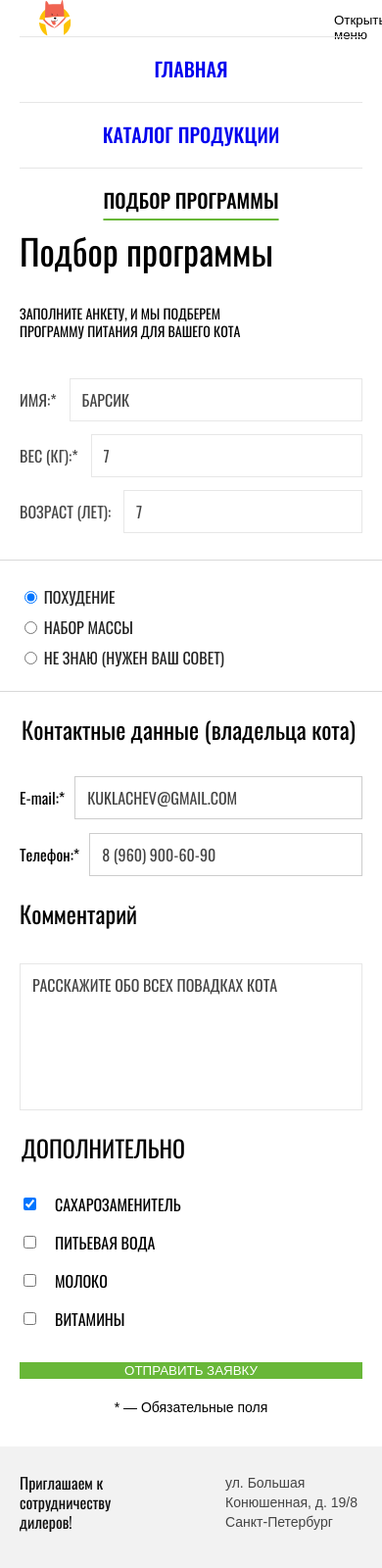
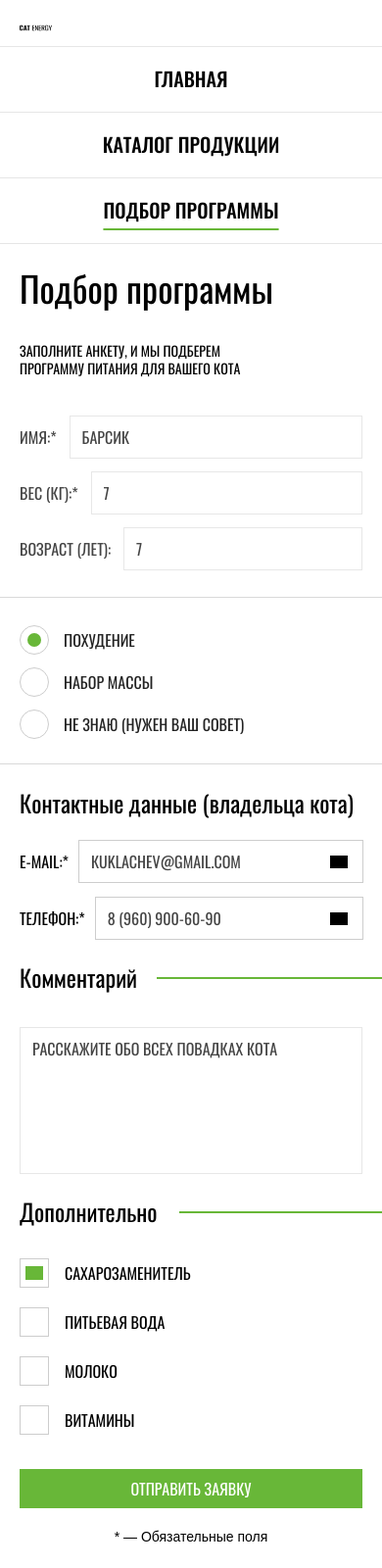
Before and after one commit to Holder19/1796901-cat-energy-23, a plain HTML site: page source/form.html in a window 390 px wide. Shown: the top 1600 px of the page at 98% size. Drawn offline with nearby package versions, Linux system fonts and the light colour scheme; files that its build step writes are made by us from their sources.

Commit message:
Выполняет декоративные элементы втутренних страниц

```diff
--- a/source/form.html
+++ b/source/form.html
@@ -7,19 +7,20 @@
   <title>Кэт энерджи: Подбор программы</title>
 </head>
 <body class="page__body">
-  <div class="page__leveler">
+  <div class="page__leveler page__leveler--mobile_off">
+    <div class="page-header__wrapper">
       <header class="page-header">
         <a class="page-header__logo">
-        <img  class="page-header__logo-image"  width="33" height="37" src="img/icon/logo-mobile.svg" alt="Логотип интернет-магазина фитнес еды для котиков">
+          <img  class="page-header__logo-image"  width="33" height="37" src="img/icon/logo-cat-energy.svg" alt="Логотип интернет-магазина фитнес еды для котиков">
         </a>
-      <nav class="main-nav">
-        <button class="main-nav__toggle" type="button"><span class="vissualy-hidden">Открыть меню</span></button>
+        <nav class="main-nav main-nav--nojs">
+          <button class="main-nav__toggle" type="button"><span class="visually-hidden">Открыть меню</span></button>
             <ul class="main-nav__list nav-list">
               <li class="nav-list__item">
-              <a href="index.html">Главная</a>
+                <a class="nav-list__link" href="index.html">Главная</a>
               </li>
               <li class="nav-list__item">
-              <a href="catalog.html">Каталог продукции</a>
+                <a class="nav-list__link" href="catalog.html">Каталог продукции</a>
               </li>
               <li class="nav-list__item">
                 <a class="nav-list__link" aria-current="page">Подбор программы</a>
@@ -27,6 +28,7 @@
             </ul>
         </nav>
       </header>
+    </div>
   </div>
   <main class="page-main">
       <section>
@@ -38,8 +40,8 @@
             <form class="page-main__form form" action="https://echo.htmlacademy.ru" method="POST" >
               <div class="form__layout-wrapper">
                 <fieldset class="form__parameters parameters">
+                  <legend class="visually-hidden">Параметры вашего котика</legend>
                   <div class="page__leveler page__leveler--tablet_off">
-                    <legend class="visually-hidden">Параметры вашего котика</legend>
                       <ul class="parameters__list">
                         <li class="parameters__item">
                           <label class="parameters__label" for="name-field">ИМЯ:*</label>
@@ -57,19 +59,19 @@
                   </div>
                 </fieldset>
                 <fieldset class="form__program program-goal">
+                  <legend class="visually-hidden">Выберите программу</legend>
                   <div class="page__leveler page__leveler--tablet_off">
-                    <legend class="visually-hidden">Выберите программу</legend>
                     <ul class="program-goal__list">
                       <li class="program-goal__item">
-                        <input class="program-goal__radio" type="radio" name="program" value="slim" id="slim" checked>
+                        <input class="program-goal__radio visually-hidden" type="radio" name="program" value="slim" id="slim" checked>
                         <label class="program-goal__label" for="slim">Похудение</label>
                       </li>
                       <li class="program-goal__item">
-                        <input class="program-goal__radio" type="radio" name="program" value="pro" id="pro">
+                        <input class="program-goal__radio visually-hidden" type="radio" name="program" value="pro" id="pro">
                         <label class="program-goal__label" for="pro">Набор массы</label>
                       </li>
                       <li class="program-goal__item">
-                        <input class="program-goal__radio" type="radio" name="program" value="advice" id="advice">
+                        <input class="program-goal__radio visually-hidden" type="radio" name="program" value="advice" id="advice">
                         <label class="program-goal__label" for="advice">Не знаю (Нужен ваш совет)</label>
                       </li>
                     </ul>
@@ -77,44 +79,46 @@
                 </fieldset>
             </div>
             <fieldset class="form__contacts contacts">
+              <legend class="contacts__title form__title">Контактные данные (владельца кота)</legend>
               <div class="page__leveler page__leveler--tablet_off">
-                <legend class="contacts__title">Контактные данные (владельца кота)</legend>
                 <ul class="contacts__list">
                   <li class="contacts__item">
                     <label class="contacts__label" for="email-field">E-mail:*</label>
-                    <input class="contacts__input form__field" type="email" id="email-field" name="email" placeholder="кuklachev@gmail.com" required>
+                    <input class="contacts__input form__field " type="email" id="email-field" name="email" placeholder="кuklachev@gmail.com" required>
+                    <span class="contacts__input-icon"></span>
                   </li>
                   <li class="contacts__item">
                     <label class="contacts__label" for="phone-field">Телефон:*</label>
-                    <input class="contacts__input form__field" type="tel" id="phone-field" name="phone" placeholder="8 (960) 900-60-90" required>
+                    <input class="contacts__input form__field " type="tel" id="phone-field" name="phone" placeholder="8 (960) 900-60-90" required>
+                    <span class="contacts__input-icon"></span>
                   </li>
                 </ul>
               </div>
             </fieldset>
             <div class="page__leveler page__leveler--tablet_off">
-              <label class="form__textarea-title" for="details-field">Комментарий</label>
               <div class="form__textarea-wrapper">
-                <textarea class="form__textarea form__field" name="details" id="details-field" placeholder="Расскажите обо всех повадках кота" required></textarea>
+                <label class="form__textarea-title form__title" for="details-field">Комментарий</label>
+                <textarea class="form__textarea form__field " name="details" id="details-field" placeholder="Расскажите обо всех повадках кота" required></textarea>
               </div>
             </div>
             <fieldset class="form__additionally additionally">
+              <legend class="addititionally__subtitle form__title">Дополнительно</legend>
               <div class="page__leveler page__leveler--tablet_off">
-                <legend class="addititionally__subtitle">Дополнительно</legend>
                 <ul class="additionally__list">
                   <li class="additionally__item">
-                    <input class="additionally__checkbox" type="checkbox" name="sweetener" id="sweetener" checked>
+                    <input class="additionally__checkbox visually-hidden" type="checkbox" name="sweetener" id="sweetener" checked>
                     <label class="additionally__label" for="sweetener">Cахарозаменитель</label>
                   </li>
                   <li class="additionally__item">
-                    <input class="additionally__checkbox" type="checkbox" name="water" id="water">
+                    <input class="additionally__checkbox visually-hidden" type="checkbox" name="water" id="water">
                     <label class="additionally__label" for="water">Питьевая вода</label>
                   </li>
                   <li class="additionally__item">
-                    <input class="additionally__checkbox" type="checkbox" name="milk" id="milk">
+                    <input class="additionally__checkbox visually-hidden" type="checkbox" name="milk" id="milk">
                     <label class="additionally__label" for="milk">Молоко</label>
                   </li>
                   <li class="additionally__item">
-                    <input class="additionally__checkbox" type="checkbox" name="vitamins" id="vitamins">
+                    <input class="additionally__checkbox visually-hidden" type="checkbox" name="vitamins" id="vitamins">
                     <label class="additionally__label" for="vitamins">Витамины</label>
                   </li>
                 </ul>
@@ -146,27 +150,27 @@
       <div class="page-footer__wrapper">
       <div class="page-footer__logo">
         <a href="#">
-          <img src="./img/icon/logo-cat-energy.svg" alt="Логотип интернет-магазина фитнес еды для котиков" width="128" height="24">
+          <img class="page-footer__logo-icon" src="./img/icon/logo-cat-energy.svg" alt="Логотип интернет-магазина фитнес еды для котиков" width="128" height="24">
         </a>
       </div>
       <div class="page-footer__social social">
         <h2 class="visually-hidden">Давайте дружить</h2>
         <ul class="social__list">
           <li class="social__item">
-            <a href="#"><span>Вконтакте</span></a>
+            <a class="social__link social__link--vk" href="#"><span class="visually-hidden">Вконтакте</span></a>
           </li>
           <li class="social__item">
-            <a href="#"><span>Инстаграмм</span></a>
+            <a class="social__link social__link--instagram" href="#"><span class="visually-hidden">Инстаграмм</span></a>
           </li>
           <li class="social__item">
-            <a href="#"><span>Фейсбук</span></a>
+            <a class="social__link social__link--facebook" href="#"><span class="visually-hidden">Фейсбук</span></a>
           </li>
         </ul>
       </div>
       <div class="page-footer__copyright copyright">
         <a class="copyright__link" href="#">
-          <h3>HTML Academy</h3>
-          <img src="./img/html-academy.svg" alt="Логотип HTML Academy" width="27" height="34">
+          <h3 class="copyright__text">HTML Academy</h3>
+          <img class="copyright__image" src="./img/html-academy.svg" alt="Логотип HTML Academy" width="27" height="34">
         </a>
       </div>
     </div>
--- a/source/sass/blocks/additionally.scss
+++ b/source/sass/blocks/additionally.scss
@@ -23,17 +23,54 @@
 }
 
 .additionally__label {
-  margin-left: 16px;
   flex-grow: 1;
+  position: relative;
+  display: flex;
+  align-items: center;
+
+  &::before {
+    content: "";
+    width: 30px;
+    height: 30px;
+    border: 1px solid var(--special-gray);
+    margin-right: 16px;
+
+    @media (min-width: $tablet) {
+      margin-right: 19px;
+    }
+  }
+
+  &::after {
+    content: "";
+    width: 18px;
+    height: 14px;
+    position: absolute;
+    transform: translateX(6px);
+  }
+}
+
+.additionally__label:hover::before {
+  border-color: var(--border-hover);
+}
+
+.additionally__checkbox:disabled + .additionally__label {
+  opacity: 0.3;
+}
+
+.additionally__checkbox:checked + .additionally__label::after {
+  background-color: var(--basic-green);
 }
 
 .addititionally__subtitle {
   font-size: 24px;
   line-height: 26px;
   color: var(--basic-black);
+  text-transform: none;
+  padding-left: 20px;
 
   @media (min-width: $tablet) {
     font-size: 36px;
     line-height: 36px;
+    padding: 0;
   }
 }
--- a/source/sass/blocks/button.scss
+++ b/source/sass/blocks/button.scss
@@ -1,7 +1,29 @@
 .button {
+  font-family: "Oswald", sans-serif;
   background-color: var(--basic-green);
   color: var(--basic-white);
   text-transform: uppercase;
   display: flex;
   justify-content: center;
+  padding: 10px 20px;
+  font-size: 16px;
+  line-height: 20px;
+
+  &:hover {
+    background-color: var(--special-green-button);
+  }
+
+  &:active {
+    color: var(--special-white);
+  }
 }
+
+.button--more {
+  &:hover {
+    background-color: var(--special-border-gray);
+  }
+
+  &:active {
+    color: var(--color-button-active-gray);
+  }
+}
--- a/source/sass/blocks/card-more.scss
+++ b/source/sass/blocks/card-more.scss
@@ -6,6 +6,8 @@
   line-height: 20px;
   color: var(--special-black);
   font-weight: 400;
+
+  text-transform: uppercase;
 
   @media (min-width: $tablet) {
     font-size: 20px;
@@ -60,6 +62,7 @@
   display: flex;
   flex-direction: column;
   align-items: center;
+  padding: 0 20px;
 
   @media (min-width: $tablet) {
     padding: 0;
--- a/source/sass/blocks/card.scss
+++ b/source/sass/blocks/card.scss
@@ -6,12 +6,14 @@
   line-height: 20px;
   color: var(--special-black-2);
   font-weight: 400;
+  width: 57%;
+  text-transform: uppercase;
 
   @media (min-width: $tablet) {
     text-align: center;
     font-size: 20px;
     line-height: 24px;
-    margin-bottom: 21px;
+    margin: 0 auto 21px;
   }
 
   @media (min-width: $desktop) {
--- a/source/sass/blocks/catalog.scss
+++ b/source/sass/blocks/catalog.scss
@@ -8,6 +8,7 @@
   line-height: 36px;
   border-bottom: 1px solid var(--special-border-gray);
   text-align: center;
+  font-weight: 400;
 
   @media (min-width: $tablet) {
     font-size: 60px;
--- a/source/sass/blocks/contacts.scss
+++ b/source/sass/blocks/contacts.scss
@@ -2,12 +2,15 @@
   font-size: 24px;
   line-height: 26px;
   color: var(--basic-black);
-  margin-bottom: 35px;
+  padding-left: 20px;
+  padding-right: 20px;
+  padding-top: 26px;
 
   @media (min-width: $tablet) {
     font-size: 36px;
     line-height: 36px;
     margin: 0;
+    padding: 0;
   }
 
   @media (min-width: $desktop) {
@@ -40,6 +43,8 @@
 
 .contacts__label {
   margin-right: 10px;
+  position: relative;
+  text-transform: uppercase;
 
   @media (min-width: $tablet) {
     margin-right: 18px;
@@ -54,3 +59,20 @@
   flex-grow: 1;
   border: 1px solid var(--special-gray);
 }
+
+.contacts__input-icon {
+  width: 18px;
+  height: 13px;
+  background-color: var(--basic-black);
+  margin-left: -34px;
+  margin-right: 15px;
+}
+
+.contacts__input:focus + .contacts__input-icon {
+  background-color: var(--basic-green);
+}
+
+
+.contacts__input-icon--error {
+  background-color: var(--color-error);
+}
--- a/source/sass/blocks/form.scss
+++ b/source/sass/blocks/form.scss
@@ -71,7 +71,6 @@
   @media (min-width: $tablet) {
     font-size: 36px;
     line-height: 36px;
-    padding: 0 39px;
   }
 
   @media (min-width: $desktop) {
@@ -159,19 +158,33 @@
   &::placeholder {
     color: var(--basic-dark-gray);
   }
+
+  &:hover {
+    border-color: var(--special-gray);
+  }
+
+  &:focus {
+    outline: 2px solid var(--basic-dark-gray);
+  }
+}
+
+.form__field--error {
+  border: 2px solid var(--color-error);
 }
 
 .form__button-wrapper {
   @media (min-width: $tablet) {
     display: grid;
-    grid-template-columns: 1fr 1fr;
+    grid-template-columns: 285px 1fr;
     align-items: center;
-    column-gap: 60px;
+    column-gap: 30px;
     padding: 0 39px;
   }
 
   @media (min-width: $desktop) {
     column-gap: 80px;
+    padding: 0;
+    grid-template-columns: 568px 180px;
   }
 }
 
@@ -183,3 +196,28 @@
     margin-bottom: 65px;
   }
 }
+
+.form__title {
+  width: fit-content;
+  position: relative;
+  --air-gap: 20px;
+
+  @media (min-width: $tablet) {
+    --air-gap: 40px;
+  }
+
+  &::before {
+    content: "";
+    position: absolute;
+    background-color: var(--basic-green);
+    height: 2px;
+    width: calc(100vw - 100% - var(--air-gap));
+    right: calc(100% + var(--air-gap));
+    box-shadow: calc(100vw + var(--air-gap)) 0 0 0 var(--basic-green);
+    transform: translateY(13px);
+
+    @media (min-width: $tablet) {
+      transform: translateY(22px);
+    }
+  }
+}
--- a/source/sass/blocks/main-nav.scss
+++ b/source/sass/blocks/main-nav.scss
@@ -82,12 +82,6 @@
   }
 }
 
-@media (min-width: $mobile-only) {
-  .main-nav__toggle--closed .main-nav__list {
-    display: none;
-  }
-}
-
 @media (max-width: $mobile-only) {
   .main-nav--nojs .main-nav__toggle {
     display: none;
--- a/source/sass/blocks/nav-list.scss
+++ b/source/sass/blocks/nav-list.scss
@@ -14,10 +14,6 @@
     @media (min-width: $tablet) {
       border: 0;
     }
-  }
-
-  &:last-child {
-    border: 0;
   }
 
   @media (min-width: $tablet) {
@@ -73,8 +69,10 @@
   text-underline-offset: 10px;
   text-decoration-thickness: 2px;
   cursor: default;
+}
 
-  @media (min-width: $desktop) {
+@media (min-width: $desktop) {
+  .nav-list__link--index[aria-current="page"] {
     text-decoration-color: var(--basic-white);
   }
 }
--- a/source/sass/blocks/page-main.scss
+++ b/source/sass/blocks/page-main.scss
@@ -10,10 +10,12 @@
   line-height: 36px;
   color: var(--basic-black);
   font-weight: 400;
+  padding-top: 27px;
 
   @media (min-width: $tablet) {
     font-size: 60px;
     line-height: 60px;
+    margin-top: 64px;
     margin-bottom: 54px;
     padding: 0 39px;
   }
--- a/source/sass/blocks/program-goal.scss
+++ b/source/sass/blocks/program-goal.scss
@@ -10,3 +10,38 @@
   margin: 0;
   padding: 0;
 }
+
+.program-goal__label {
+  display: flex;
+  align-items: center;
+
+  &::before {
+    content: "";
+    width: 30px;
+    height: 30px;
+    border-radius: 50%;
+    border: 1px solid var(--special-gray);
+    margin-right: 15px;
+  }
+
+  &::after {
+    content: "";
+    width: 14px;
+    height: 14px;
+    border-radius: 50%;
+    position: absolute;
+    transform: translateX(8px);
+  }
+}
+
+.program-goal__label:hover::before {
+  border-color: var(--border-hover);
+}
+
+.program-goal__radio:checked + .program-goal__label::after {
+  background-color: var(--basic-green);
+}
+
+.program-goal__radio:disabled + .program-goal__label {
+  opacity: 0.3;
+}
--- a/source/sass/variables.scss
+++ b/source/sass/variables.scss
@@ -18,6 +18,9 @@
   --special-green-button: #5eaa2f;
   --special-white: rgba(255, 255, 255, 0.3);
   --special--slider-gray: #dcdcdc;
+  --color-button-active-gray: rgba(68, 68, 68, 0.3);
+  --color-error: #ff8282;
+  --border-hover: #bababa;
 }
 
 $mobile-only: 767px;
```
Also changed, not shown: source/catalog.html (+11 -9 lines), source/sass/blocks/additional-products.scss (+32 -3 lines), source/sass/blocks/intro.scss (+0 -8 lines). Lines whose indentation alone changed are shown as unchanged.
